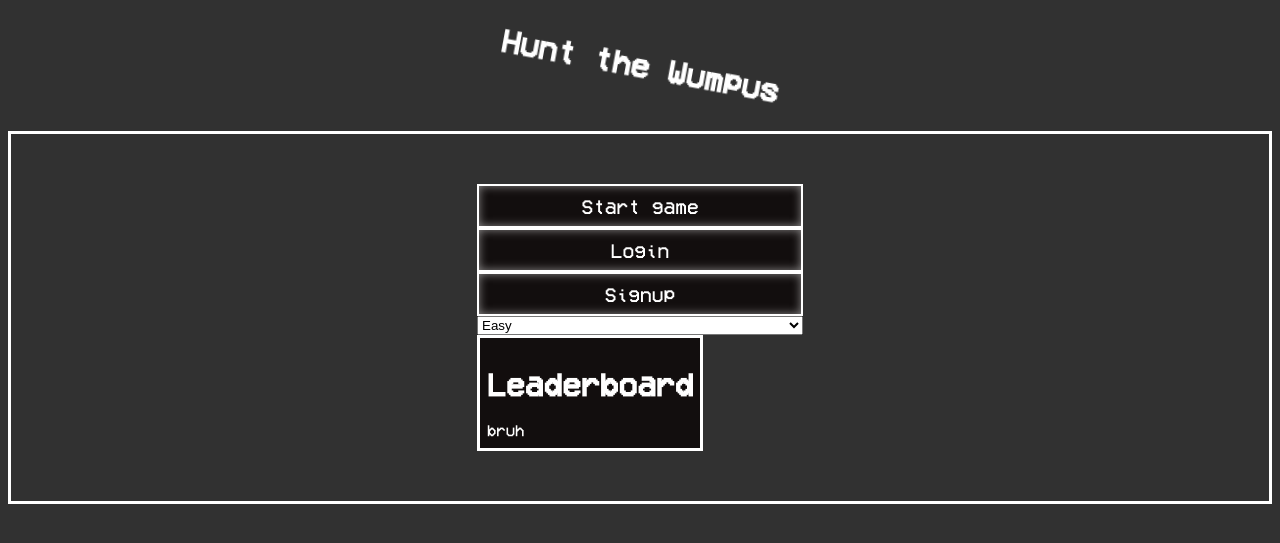
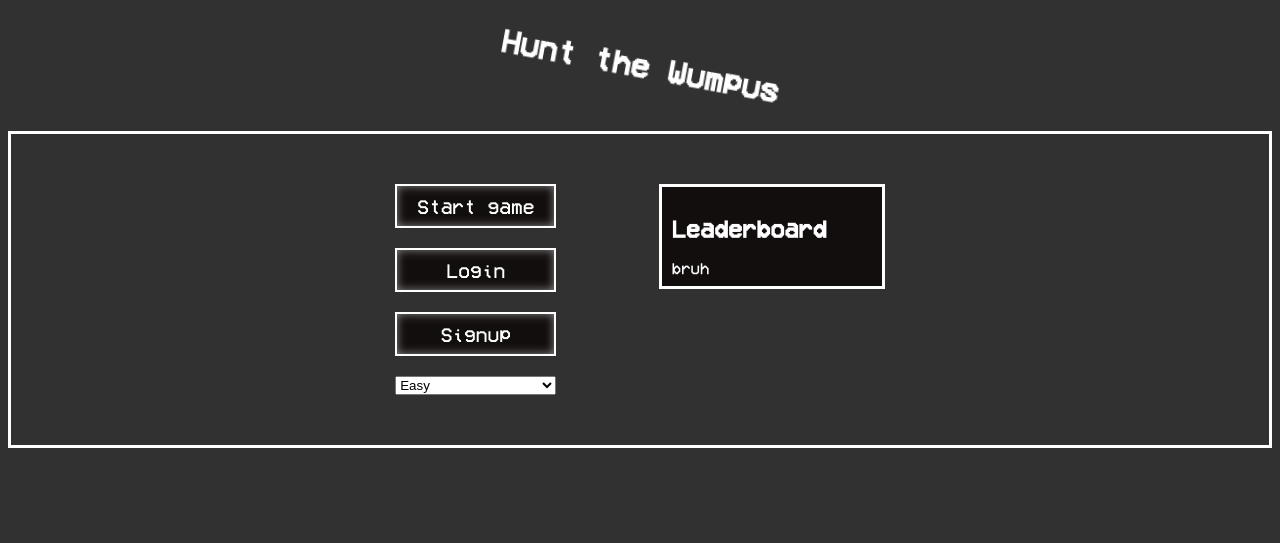
Before and after one commit to Abmaster2007/HTW-2D, a Flask app: page / in a window 1280 px wide. Shown: the top 543 px of the page. Run offline with Flask 3, Linux system fonts and the light colour scheme.

Commit message:
Refactor game menu structure and styles; add Gamemenu.html template

```diff
--- a/main.py
+++ b/main.py
@@ -5,7 +5,7 @@ app = Flask(__name__)
 
 @app.route('/')
 def index():
-    return render_template('index.html')
+    return render_template('Gamemenu.html')
 
 if __name__ == '__main__':
     app.run(debug=True)
--- a/static/index.css
+++ b/static/index.css
@@ -35,10 +35,12 @@ canvas {
 }
 
 #gameMenu {
-    display: grid;
+    display: flex;
+    flex-direction: row;
+    justify-content: center;
+    align-items: flex-start;
+    gap: 8vw; /* space between menu and leaderboard */
     padding: 50px;
-    justify-content: center;
-    align-items: center;
     border-style: solid;
 }
 
@@ -52,6 +54,7 @@ canvas {
     padding: 10px 20px;
     font-size: 20px;
     cursor: pointer;
+    gap: 10px;
 }
 
 #gameMenu button:hover {
@@ -65,8 +68,6 @@ canvas {
 }
 
 #leaderBoard {
-    display: grid;
-    margin-right: 100px;
     width: 200px;
     padding: 10px;
     background-color: rgb(18, 14, 14);
@@ -75,3 +76,9 @@ canvas {
     align-items: center;
     border-style: solid;
 }
+
+#menuButtons {
+    display: flex;
+    flex-direction: column;
+    gap: 20px;
+}
--- /dev/null
+++ b/templates/Gamemenu.html
@@ -0,0 +1,21 @@
+{% extends "Index.html" %}
+
+{% block content %}
+    <div id="gameMenu">
+        <div id="menuButtons">
+            <button id="startGameButton">Start game</button>
+            <button id="loginButton">Login</button>
+            <button id="signupButton">Signup</button>
+            <select name="difficulty" id="difficultySelector">
+                <option value="easy">Easy</option>
+                <option value="medium">Medium</option>
+                <option value="hard">Hard</option>
+            </select>
+        </div>
+        <div id="leaderBoard">
+            <h2>Leaderboard</h2>
+            <table>bruh</table>
+        </div>
+    </div>
+
+{% endblock %}
--- a/templates/Index.html
+++ b/templates/Index.html
@@ -8,19 +8,6 @@
 
 <body>
     <h1 id="pageTitle">Hunt the Wumpus</h1>
-    <div id="gameMenu">
-        <button id="startGameButton">Start game</button>
-        <button id="loginButton">Login</button>
-        <button id="signupButton">Signup</button>
-        <select name="difficulty" id="difficultySelector">
-            <option value="easy">Easy</option>
-            <option value="medium">Medium</option>
-            <option value="hard">Hard</option>
-        </select>
-        <div id="leaderBoard">
-            <h1>Leaderboard</h2>
-            <table>bruh</table>
-        </div>
-    </div>
+    {% block content %} {% endblock %}
 </body>
 </html>
```
Also changed, not shown: templates/Gameplay.html (added), templates/login.html (added), templates/signup.html (added).
